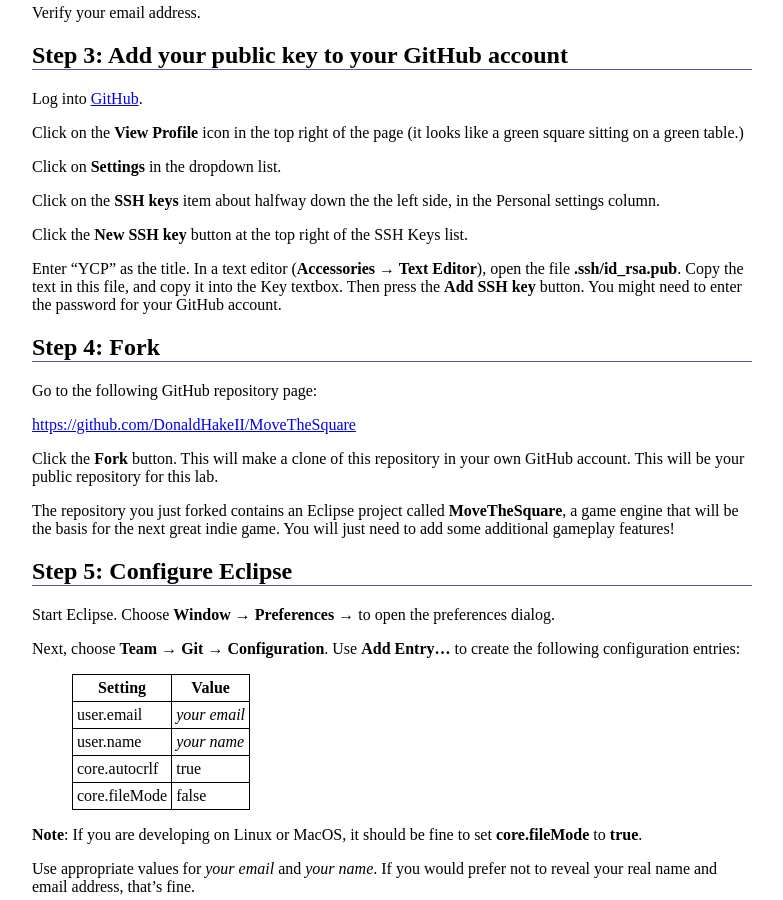
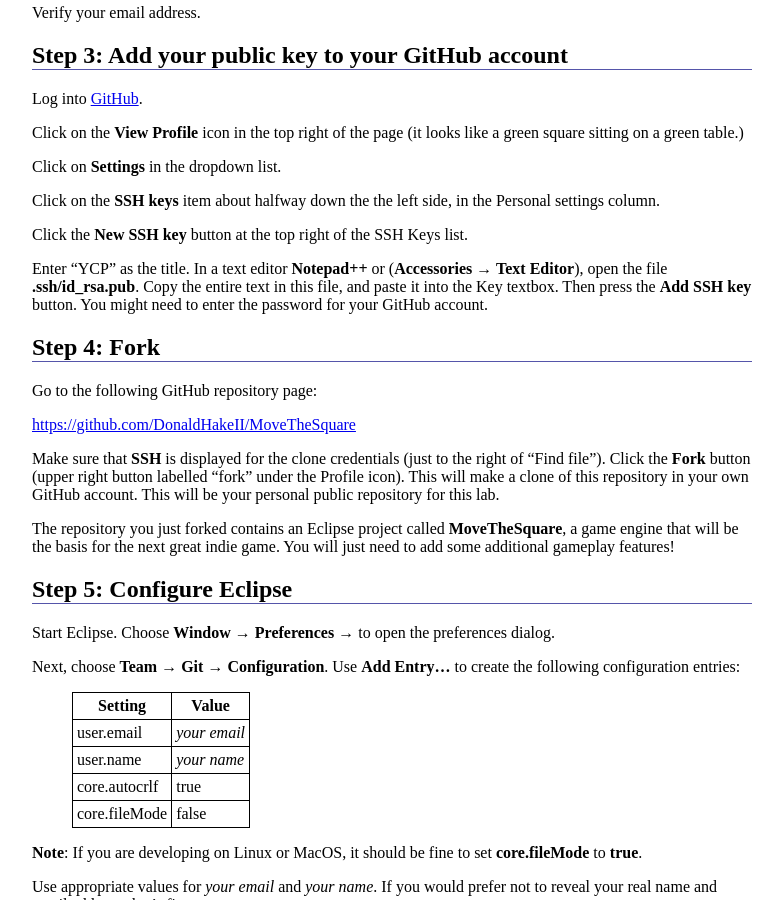
Before and after one commit to ycpcs/cs320-spring2016, a Jekyll site: the page built from labs/lab01.md, in a window 1280 px wide and 900 px high, scrolled down 1290 px. Shown: the whole window, without its empty margins (248-1031 px from the left). Built offline with Jekyll 4.4.1, drawn with Linux system fonts in a browser that asks for light colours; Markdown is read by kramdown in place of the engine named in the settings.

Commit message:
updating Lab01 instructions

```diff
--- a/labs/lab01.md
+++ b/labs/lab01.md
@@ -76,7 +76,7 @@ Click on the **SSH keys** item about halfway down the the left side, in the Pers
 
 Click the **New SSH key** button at the top right of the SSH Keys list.
 
-Enter "YCP" as the title.  In a text editor (**Accessories &rarr; Text Editor**), open the file **.ssh/id\_rsa.pub**.  Copy the text in this file, and copy it into the Key textbox.  Then press the **Add SSH key** button.  You might need to enter the password for your GitHub account.
+Enter "YCP" as the title.  In a text editor **Notepad++** or (**Accessories &rarr; Text Editor**), open the file **.ssh/id\_rsa.pub**.  Copy the entire text in this file, and paste it into the Key textbox.  Then press the **Add SSH key** button.  You might need to enter the password for your GitHub account.
 
 ## Step 4: Fork
 
@@ -84,7 +84,7 @@ Go to the following GitHub repository page:
 
   [https://github.com/DonaldHakeII/MoveTheSquare](https://github.com/DonaldHakeII/MoveTheSquare)
 
-Click the **Fork** button.  This will make a clone of this repository in your own GitHub account.  This will be your public repository for this lab.
+Make sure that **SSH** is displayed for the clone credentials (just to the right of "Find file"). Click the **Fork** button (upper right button labelled "fork" under the Profile icon).  This will make a clone of this repository in your own GitHub account.  This will be your personal public repository for this lab.
 
 The repository you just forked contains an Eclipse project called **MoveTheSquare**, a game engine that will be the basis for the next great indie game.  You will just need to add some additional gameplay features!
 
```
